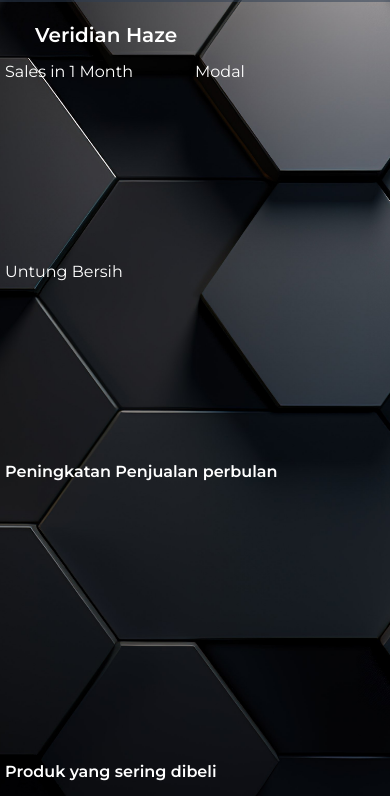
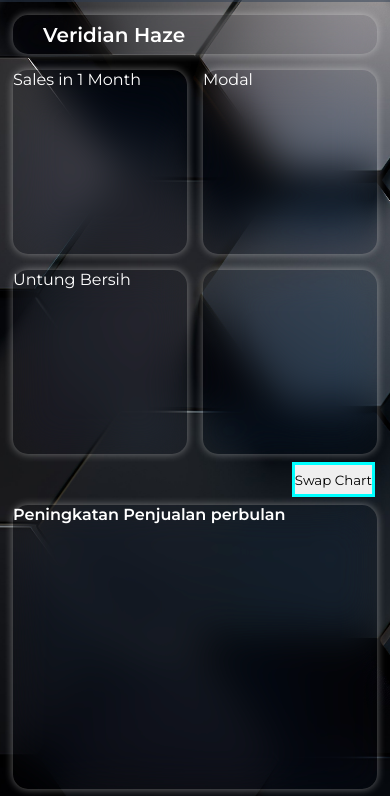
Before and after one commit to Dormamus/EdgeRunner, a plain HTML site: page index.html in a window 390 px wide. Shown: the part 48-844 px from the top of the page. Drawn offline with nearby package versions, Linux system fonts and the light colour scheme.

Commit message:
Update project.css

```diff
--- a/project.css
+++ b/project.css
@@ -46,7 +46,7 @@ body, html {
 }
 .mainlayout {
    display: flex;
-   height: 100%;
+   height: calc(100% - clamp(50px, 4vw, 80px));
    width: 100%;
 }
 .sidebar {
@@ -109,7 +109,7 @@ body, html {
    .grid7 {grid-area: g7;}
    .grid8 {grid-area: g8;}
 
-#grid {
+[id^="ig"] {
    border-radius: 15px;
    backdrop-filter: blur(20px) saturate(200%);
    box-shadow: 0 0 8px rgba(255,255,255,0.4);
@@ -122,6 +122,9 @@ body, html {
    align-items: center;
    padding: 0 0 0 3em;
    font-size: clamp(10px, 2vw, 25px);
+}
+.swpbtnc1, .swpbtnc2 {
+   display: none;
 }
 @media screen and (max-width: 1050px) {
    .sidebar {
@@ -144,15 +147,50 @@ body, html {
       "h1 h1"
       "g1 g2"
       "g3 g4"
+      "gt5 gt5"
       "g5 g5"
-      "g6 g6"
-      "g7 g7"
-      "g8 g8";
+      "gt7 gt7"
+      "g7 g7";
    grid-template-columns: 50% 50%;
-   grid-template-rows: 55px 200px 200px repeat(4, 300px);
+   grid-template-rows: 55px 200px 200px 35px 300px 35px 300px;
    padding: 5px;
+   height: calc(100% + 120px);
    }
-   #grid {
+   .mainlayout {
+      width: 100%;
+      min-height: 100%;
+      height: auto;
+   }
+   .gra5, .gra6 {
+      grid-area: g5;
+   }
+   .gra7, .gra8 {
+      grid-area: g7;
+   }
+   .cviewp {
+      display: flex !important;
+      opacity: 1;
+   }
+   .hviewp {
+      display: none !important;
+      opacity: 0;
+   }
+   .swpbtn {
+      border: solid 3px cyan;
+   }
+   .swpbtnc1 {
+      grid-area: gt5;
+      display: flex;
+      justify-content: flex-end;
+      margin-right: 10px;
+   }
+   .swpbtnc2 {
+      grid-area: gt7;
+      display: flex;
+      justify-content: flex-end;
+      margin-right: 10px;
+   }
+   [id^="ig"] {
       margin: clamp(5px, 8vw, 8px);
    }
    .humburger {
@@ -162,4 +200,4 @@ body, html {
    .topbar h4 {
       order: 2;
    }
-   }
+}
```
